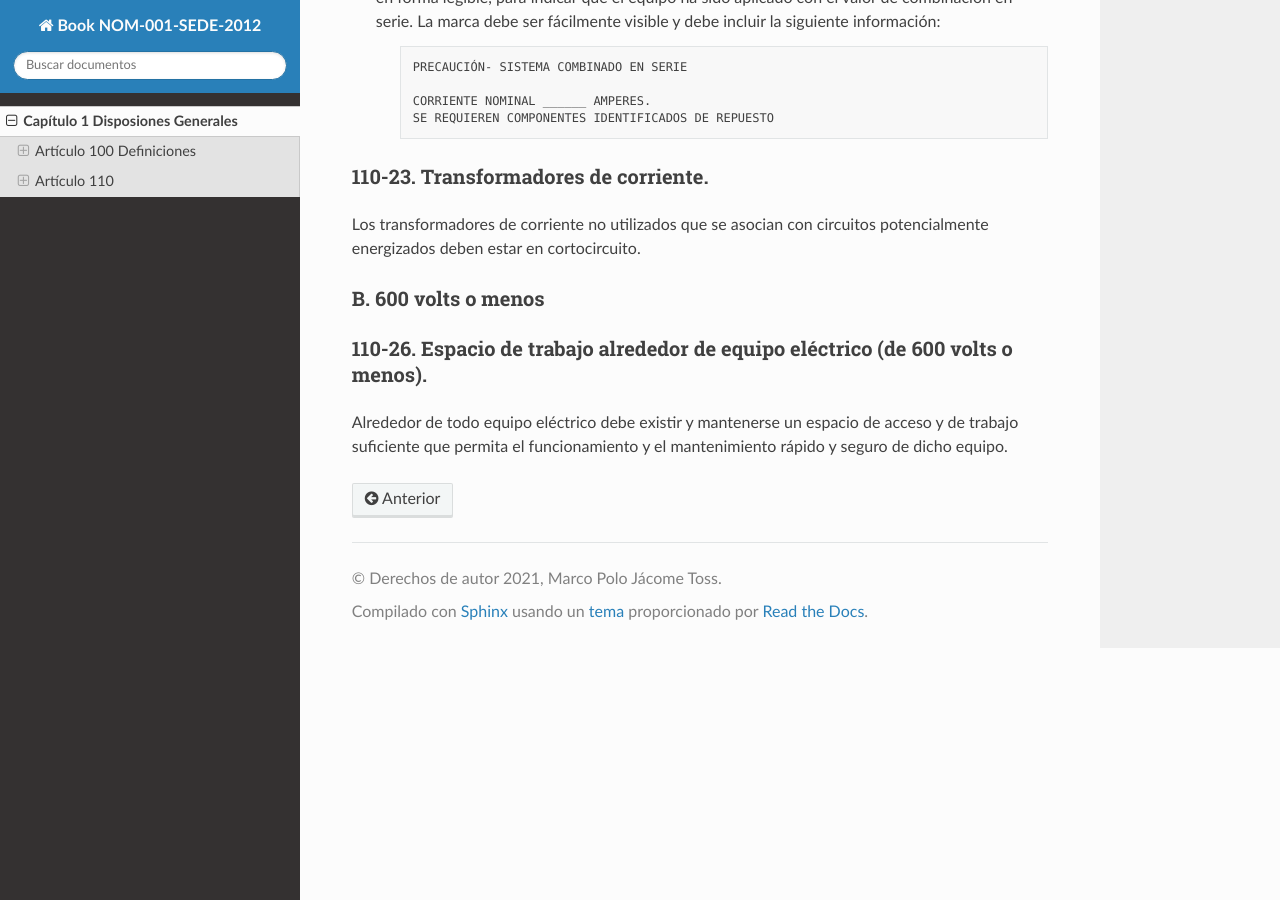
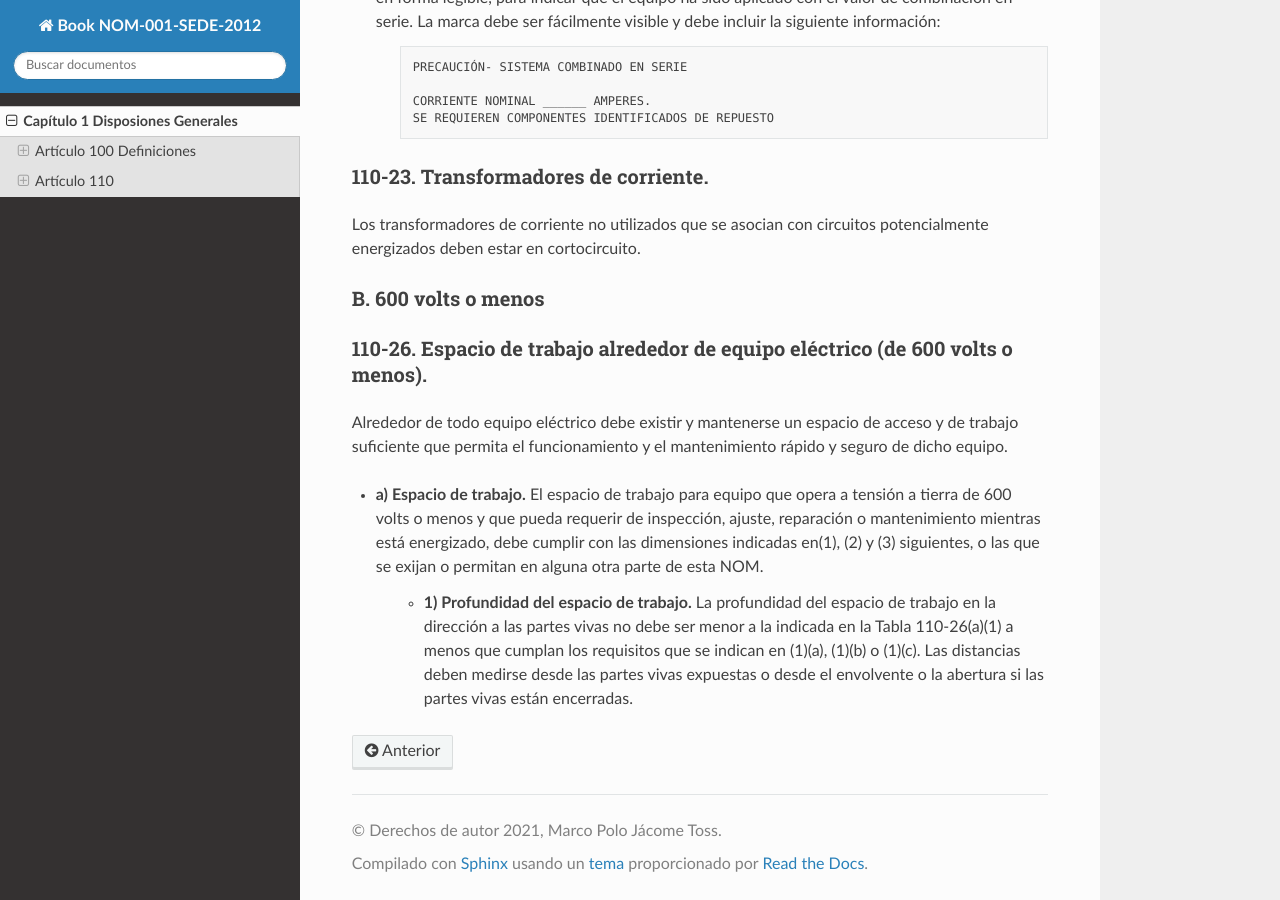
Before and after one commit to jacometoss/Book-NOM-001-SEDE-2012, a Sphinx documentation site: the page built from docs/100/index.rst, in a window 1280 px wide and 900 px high, scrolled down 22565 px. Built offline with Sphinx 7.4.7 and the Read the Docs theme 2.0.0, drawn with Linux system fonts in a browser that asks for light colours.

Commit message:
Add files via upload

```diff
--- a/docs/100/index.rst
+++ b/docs/100/index.rst
@@ -518,3 +518,7 @@ B. 600 volts o menos
 --------------------------------------------------------------------------------
 
 Alrededor de todo equipo eléctrico debe existir y mantenerse un espacio de acceso y de trabajo suficiente que permita el funcionamiento y el mantenimiento rápido y seguro de dicho equipo.
+
+* **a) Espacio de trabajo.** El espacio de trabajo para equipo que opera a tensión a tierra de 600 volts o menos y que pueda requerir de inspección, ajuste, reparación o mantenimiento mientras está energizado, debe cumplir con las dimensiones indicadas en(1), (2) y (3) siguientes, o las que se exijan o permitan en alguna otra parte de esta NOM.
+
+	* **1) Profundidad del espacio de trabajo.** La profundidad del espacio de trabajo en la dirección a las partes vivas no debe ser menor a la indicada en la Tabla 110-26(a)(1) a menos que cumplan los requisitos que se indican en (1)(a), (1)(b) o (1)(c). Las distancias deben medirse desde las partes vivas expuestas o desde el envolvente o la abertura si las partes vivas están encerradas.
```
